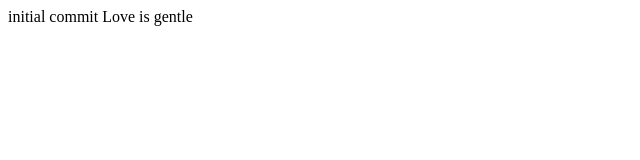
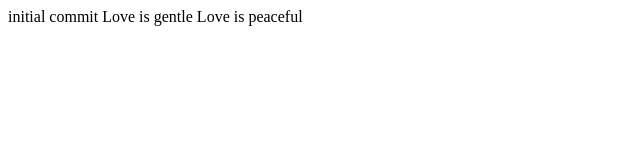
Before and after one commit to alexbonsu08/Active-Love-Alex1, a plain HTML site: page index.html in a window 1280 px wide. Shown: the whole page, without its empty margins (0-640 px from the left). Drawn offline with Linux system fonts and the light colour scheme.

Commit message:
added love is peaceful

```diff
--- a/index.html
+++ b/index.html
@@ -9,5 +9,6 @@
 <body>
     initial commit
     Love is gentle
+    Love is peaceful
 </body>
 </html>
```
